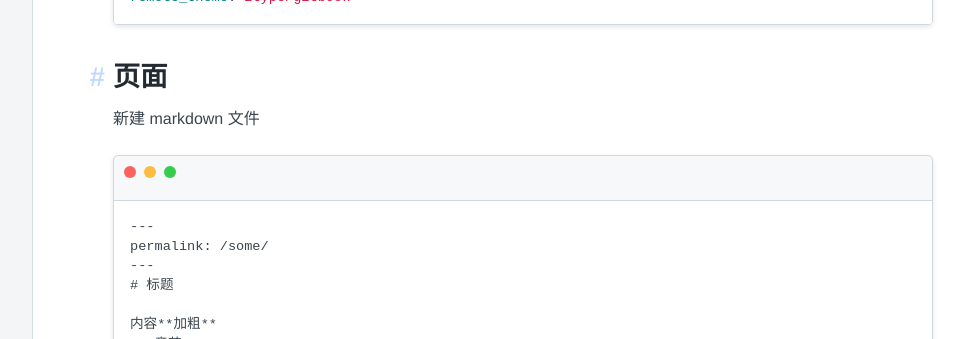
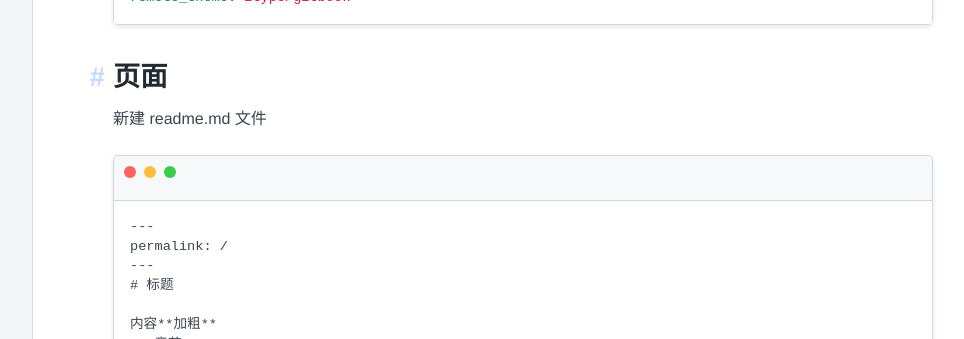
Before and after one commit to ncloud-run/gitbook, a Jekyll site: the page built from readme.md, in a window 1280 px wide. Shown: the part 1051-1390 px from the top of the page, without its empty margins (267-1231 px from the left). Built offline with Jekyll 4.4.1, drawn with Linux system fonts in a browser that asks for light colours; a style sheet for code colours, icons or effects is not loaded; some of the changed text lies outside the part shown.

````diff
--- a/_layouts/default.html
+++ b/_layouts/default.html
@@ -53,7 +53,9 @@
     document.getElementById("repository_nwo").innerText = GithubRepoNwo
     window.GithubBranch  = "main"
     window.GithubBranch = "{{ site.github.source.branch }}"
-    window.PageSidebarBasedOnContent = !!"{{page.sidebarBasedOnContent}}"
+    if (window.PageSidebarBasedOnContent === undefined) {
+        window.PageSidebarBasedOnContent = !!"{{page.sidebarBasedOnContent}}"
+    }
 
     if (GithubBranch === "gh-pages") {
         GithubBranch = "main"
--- a/readme.md
+++ b/readme.md
@@ -23,10 +23,10 @@ remote_theme: 2type/gitbook
 ```
 ## 页面
 
-新建 markdown 文件
+新建 readme.md 文件
 
     ---
-    permalink: /some/
+    permalink: /
     ---
     # 标题
 
````
Also changed, not shown: other parts of readme.md (+7 -0 lines).
